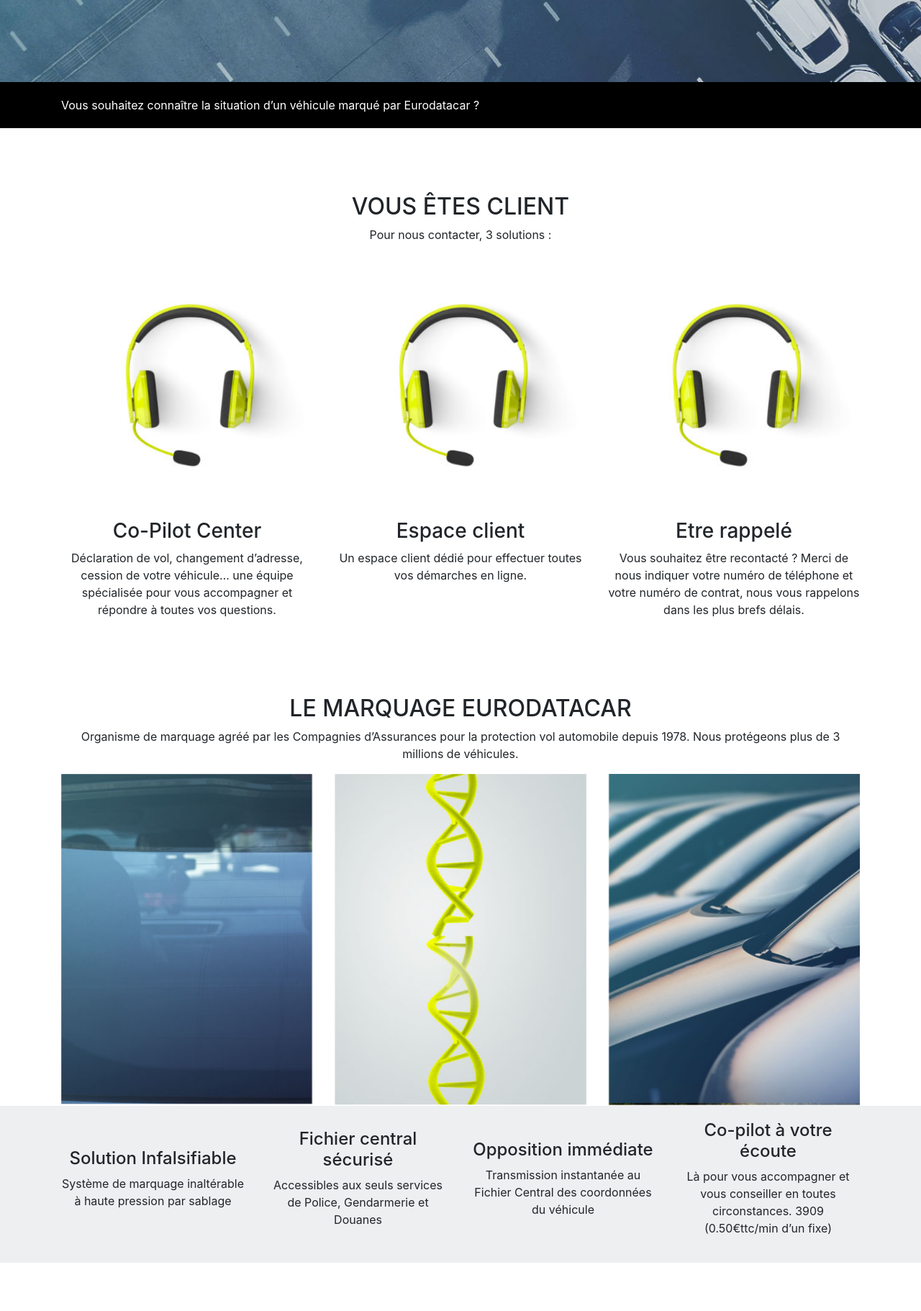
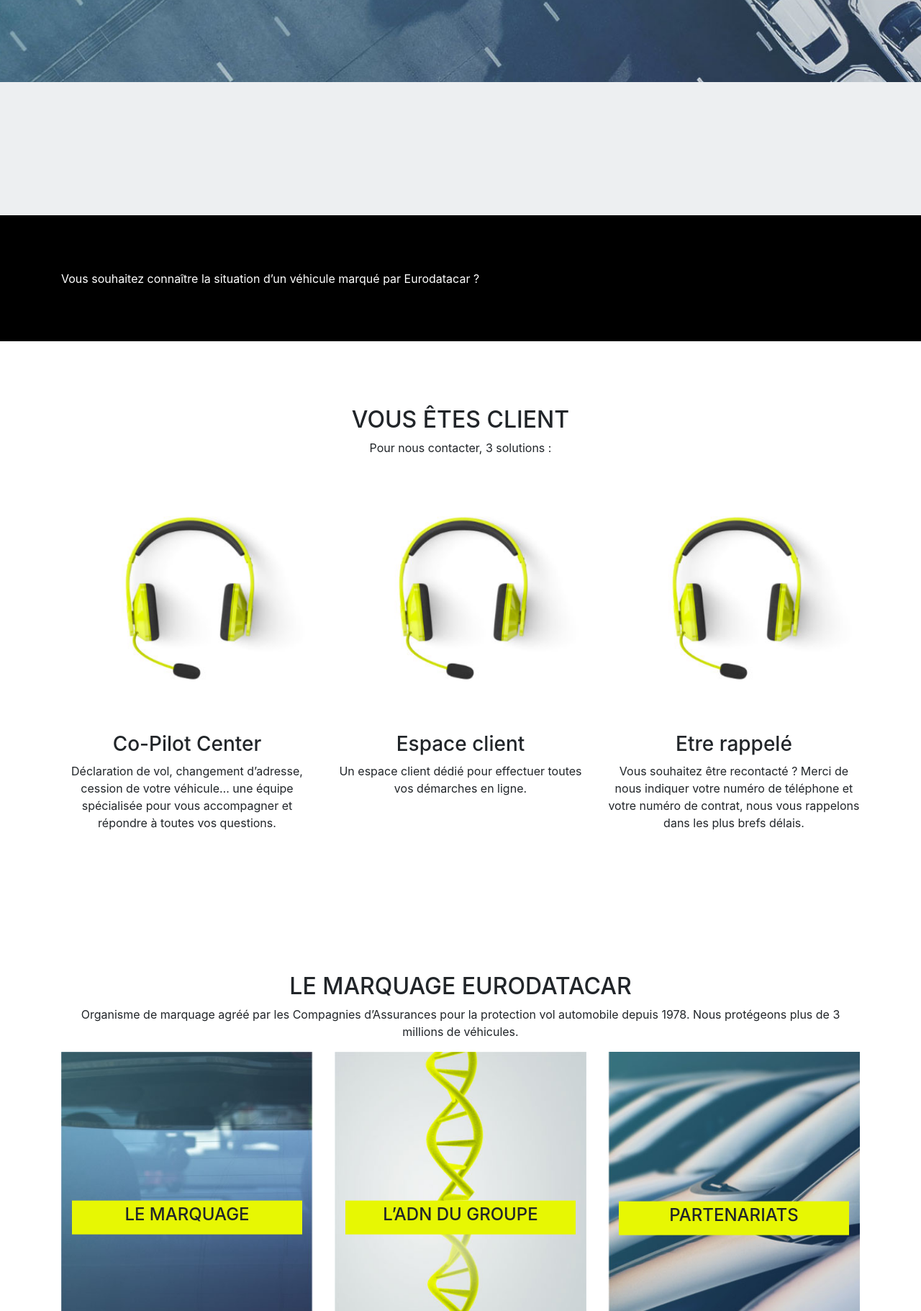
Before and after one commit to fitiana/htmlcar, a website: page accueil.html in a window 1280 px wide. Shown: the part 630-2451 px from the top of the page at 72% size. Drawn offline with Linux system fonts and the light colour scheme.

Commit message:
Marquage

```diff
--- a/accueil.html
+++ b/accueil.html
@@ -26,7 +26,7 @@
             <div class="header-sticky header-content">
                 <div class="container custom-container">
                     <div class="row align-items-center d-flex justify-content-between">
-                        <div class="header-logo">
+                        <div class="header-logo logo-box">
                             <a class="d-none" href="#"><img class="logo-1" src="assets/img/logo-white.png" alt="Eurodatacar"></a>
                         </div>
                         <div class="main-navigation">
@@ -83,8 +83,13 @@
             </div>
 
         </section>
-        <section class="clients-section logoClients">
-            <div class="container">
+        <section class="brand-section">
+            <div class="container auto-container">
+             <div class="col-md-12">
+                <div class="brand-carousel">
+
+                 </div>
+            </div>
             </div>
 
         </section>
@@ -94,7 +99,7 @@
                 <div class="row d-flex align-items-center">
 
                     <div class="col-md-12">
-                        <div class="content-box">
+                        <div class="content-box d-flex align-items-center ">
                             <p>Vous souhaitez connaître la situation d’un véhicule marqué par Eurodatacar ?</p>
                         </div>
 
@@ -180,7 +185,9 @@
                             <div class="image-box">
                                 <img src="assets/img/le-marquage.jpg" alt="Le marquage">
                             </div>
-
+                            <div class="overlay-box">
+                                <h4 class="title_text text-center">Le marquage</h4>
+                            </div>
                         </div>
                     </div>
                     <div class="col-lg-4 col-md-6">
@@ -188,13 +195,18 @@
                             <div class="image-box">
                                 <img src="assets/img/adn.jpg" alt="L’ADN du Groupe">
                             </div>
-
+                            <div class="overlay-box">
+                                <h4 class="title_text text-center">L’ADN du Groupe</h4>
+                            </div>
                         </div>
                     </div>
                     <div class="col-lg-4 col-md-6">
                         <div class="marquage-item">
                             <div class="image-box">
                                 <img src="assets/img/partenariats.jpg" alt="Partenariats">
+                            </div>
+                            <div class="overlay-box">
+                                <h4 class="title_text text-center">Partenariats</h4>
                             </div>
 
                         </div>
--- a/assets/scss/_home.scss
+++ b/assets/scss/_home.scss
@@ -1,5 +1,11 @@
 // home Style
 
+.brand-section {
+    background-color: #EDEFF1;
+    padding: 30px 0;
+    min-height: 185px;
+
+}
 
 .situation_section {
 
@@ -7,7 +13,9 @@
     padding: 20px 0;
     color: $white_color;
 
+
     .content-box {
+        min-height: 135px;
 
         p {
             margin-bottom: 0;
@@ -38,7 +46,30 @@
     }
 }
 .marquage-section {
+     padding: 90px 0;
 
+    .marquage-item {
+
+        position: relative;
+
+        .overlay-box {
+
+            position: absolute;
+            background-color: $primary-color;
+            padding: 5px;
+            left: 15px;
+            right: 15px;
+            top: 50%;
+            transform: translateY(-50%);
+
+
+
+            .title_text {
+                text-transform: uppercase;
+
+            }
+        }
+    }
     .image-box {
 
         img {
```
Also changed, not shown: assets/css/app.css, dist/accueil.html, dist/assets/css/app.min.css.
